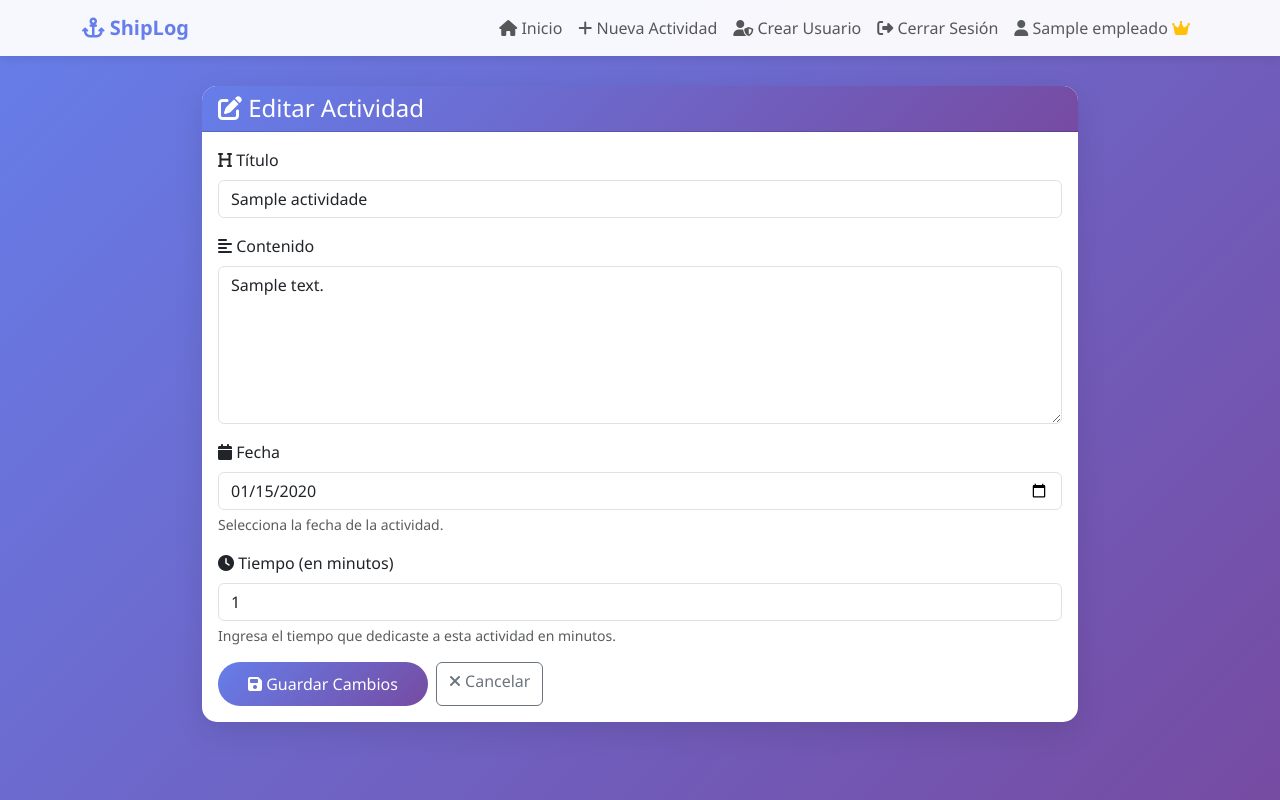
After one commit to Samuelarmando1/shiplog, a Flask app: page /actividad/1/edit in a window 1280 px wide. The commit adds this page. Run offline with Flask 3, Linux system fonts and the light colour scheme; a user stored in the database is signed in; tables that the repository leaves empty hold one stand-in row (values such as "Sample post").

Commit message:
feat: Agregar funcionalidad de edición de actividades
- Crear ruta para editar actividades (edit_actividad)
- Crear template edit.html con formulario de edición
- Permitir modificar título, contenido, tiempo y fecha
- Manejar cambio de fecha (reasignar a día correspondiente)
- Agregar botón editar en view_dia.html
- Agregar botón editar en view.html
- Corregir botón volver en view.html para regresar al día

Generated with [Devin](https://devin.ai)

Co-Authored-By: Devin <158243242+devin-ai-integration[bot]@users.noreply.github.com>

```diff
--- a/app.py
+++ b/app.py
@@ -260,6 +260,38 @@ def view_actividad(actividad_id):
         return redirect(url_for('index'))
     return render_template('view.html', actividad=actividad)
 
+@app.route('/actividad/<int:actividad_id>/edit', methods=['GET', 'POST'])
+@login_required
+def edit_actividad(actividad_id):
+    actividad = Actividad.query.get_or_404(actividad_id)
+    if actividad.user_id != current_user.id:
+        flash('No tienes permiso para editar esta actividad', 'danger')
+        return redirect(url_for('index'))
+
+    if request.method == 'POST':
+        actividad.title = request.form['title']
+        actividad.content = request.form['content']
+        actividad.tiempo = request.form['tiempo']
+        fecha_actividad = request.form.get('fecha') or date.today()
+
+        fecha_actividad = datetime.strptime(fecha_actividad, '%Y-%m-%d').date() if isinstance(fecha_actividad, str) else fecha_actividad
+
+        if actividad.dia.fecha != fecha_actividad:
+            dia_nuevo = Dia.query.filter_by(fecha=fecha_actividad, user_id=current_user.id).first()
+            if not dia_nuevo:
+                dia_nuevo = Dia(fecha=fecha_actividad, user_id=current_user.id)
+                db.session.add(dia_nuevo)
+                db.session.commit()
+
+            actividad.dia_id = dia_nuevo.id
+            actividad.date = datetime.combine(fecha_actividad, datetime.now().time())
+
+        db.session.commit()
+        flash('Actividad actualizada exitosamente!', 'success')
+        return redirect(url_for('view_dia', dia_id=actividad.dia_id))
+
+    return render_template('edit.html', actividad=actividad)
+
 @app.route('/actividad/<int:actividad_id>/delete', methods=['POST'])
 @login_required
 def delete_actividad(actividad_id):
--- /dev/null
+++ b/templates/edit.html
@@ -0,0 +1,65 @@
+{% extends "base.html" %}
+
+{% block title %}ShipLog - Editar Actividad{% endblock %}
+
+{% block content %}
+    <div class="card">
+        <div class="card-header">
+            <h4 class="mb-0">
+                <i class="fas fa-edit"></i> Editar Actividad
+            </h4>
+        </div>
+        <div class="card-body">
+            <form method="POST">
+                <div class="mb-3">
+                    <label for="title" class="form-label">
+                        <i class="fas fa-heading"></i> Título
+                    </label>
+                    <input type="text" class="form-control" id="title" name="title" required
+                           value="{{ actividad.title }}"
+                           placeholder="Ej: Avance en el diseño de la interfaz">
+                </div>
+
+                <div class="mb-3">
+                    <label for="content" class="form-label">
+                        <i class="fas fa-align-left"></i> Contenido
+                    </label>
+                    <textarea class="form-control" id="content" name="content" rows="6" required
+                              placeholder="Describe qué avanzaste hoy...">{{ actividad.content }}</textarea>
+                </div>
+
+                <div class="mb-3">
+                    <label for="fecha" class="form-label">
+                        <i class="fas fa-calendar"></i> Fecha
+                    </label>
+                    <input type="date" class="form-control" id="fecha" name="fecha"
+                           value="{{ actividad.dia.fecha.strftime('%Y-%m-%d') }}">
+                    <div class="form-text">
+                        Selecciona la fecha de la actividad.
+                    </div>
+                </div>
+
+                <div class="mb-3">
+                    <label for="tiempo" class="form-label">
+                        <i class="fas fa-clock"></i> Tiempo (en minutos)
+                    </label>
+                    <input type="number" class="form-control" id="tiempo" name="tiempo" required min="1"
+                           value="{{ actividad.tiempo }}"
+                           placeholder="Ej: 30">
+                    <div class="form-text">
+                        Ingresa el tiempo que dedicaste a esta actividad en minutos.
+                    </div>
+                </div>
+
+                <div class="d-flex gap-2">
+                    <button type="submit" class="btn btn-primary">
+                        <i class="fas fa-save"></i> Guardar Cambios
+                    </button>
+                    <a href="{{ url_for('view_dia', dia_id=actividad.dia_id) }}" class="btn btn-outline-secondary">
+                        <i class="fas fa-times"></i> Cancelar
+                    </a>
+                </div>
+            </form>
+        </div>
+    </div>
+{% endblock %}
--- a/templates/view.html
+++ b/templates/view.html
@@ -44,8 +44,11 @@
             {% endif %}
 
             <div class="d-flex gap-2">
-                <a href="{{ url_for('index') }}" class="btn btn-primary">
+                <a href="{{ url_for('view_dia', dia_id=actividad.dia_id) }}" class="btn btn-primary">
                     <i class="fas fa-arrow-left"></i> Volver
+                </a>
+                <a href="{{ url_for('edit_actividad', actividad_id=actividad.id) }}" class="btn btn-warning">
+                    <i class="fas fa-edit"></i> Editar
                 </a>
                 <form action="{{ url_for('delete_actividad', actividad_id=actividad.id) }}" method="POST"
                       onsubmit="return confirm('¿Estás seguro de eliminar esta actividad?');">
--- a/templates/view_dia.html
+++ b/templates/view_dia.html
@@ -69,6 +69,9 @@
                     <a href="{{ url_for('view_actividad', actividad_id=actividad.id) }}" class="btn btn-sm btn-outline-primary">
                         <i class="fas fa-eye"></i> Ver Detalles
                     </a>
+                    <a href="{{ url_for('edit_actividad', actividad_id=actividad.id) }}" class="btn btn-sm btn-outline-warning">
+                        <i class="fas fa-edit"></i> Editar
+                    </a>
                     <form action="{{ url_for('delete_actividad', actividad_id=actividad.id) }}" method="POST"
                           onsubmit="return confirm('¿Estás seguro de eliminar esta actividad?');">
                         <button type="submit" class="btn btn-sm btn-outline-danger">
```
